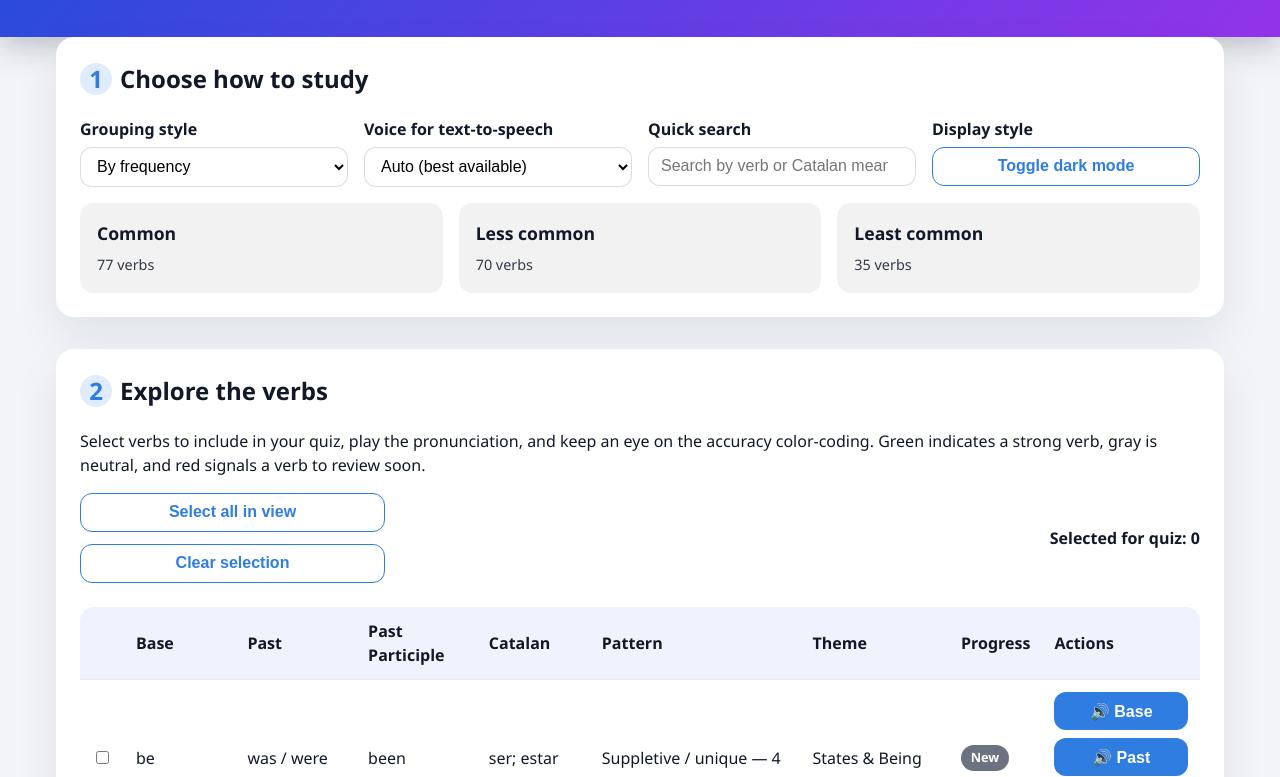
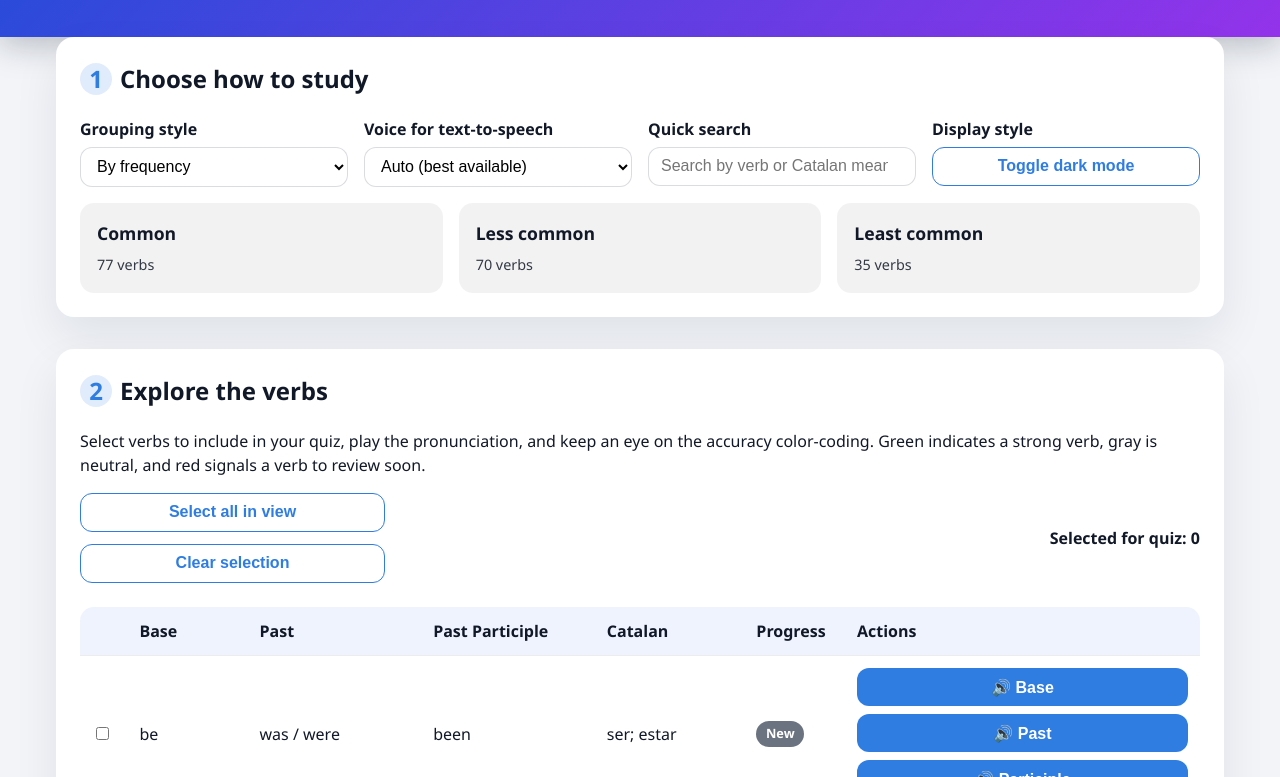
Before and after one commit to audiophrases/irregularverbs, a plain HTML site: page index.html in a window 1280 px wide. Shown: the part 175-952 px from the top of the page. Drawn offline with Linux system fonts and the light colour scheme.

Commit message:
Hide pattern and theme columns on main view

```diff
--- a/index.html
+++ b/index.html
@@ -410,8 +410,6 @@
               <th scope="col">Past</th>
               <th scope="col">Past Participle</th>
               <th scope="col">Catalan</th>
-              <th scope="col">Pattern</th>
-              <th scope="col">Theme</th>
               <th scope="col">Progress</th>
               <th scope="col">Actions</th>
             </tr>
@@ -837,8 +835,6 @@
           <td>${verb.past}</td>
           <td>${verb.participle}</td>
           <td>${verb.translation}</td>
-          <td>${verb.pattern}</td>
-          <td>${verb.theme}</td>
           <td><span class="stats-pill ${statsClass}">${total ? `${Math.round(accuracy * 100)}%` : "New"}</span></td>
           <td class="verb-actions">
             <button type="button" data-tts="${verb.base}" data-verb="${verb.base}">🔊 Base</button>
```
